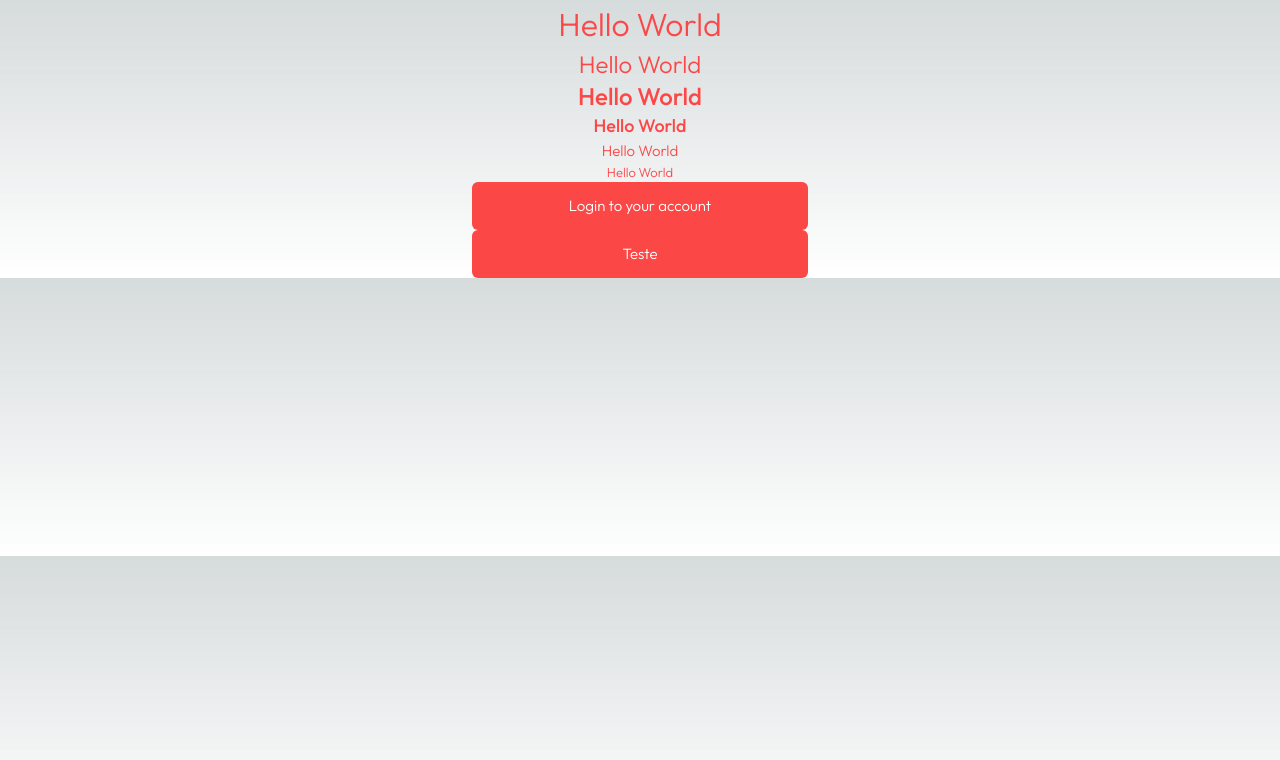
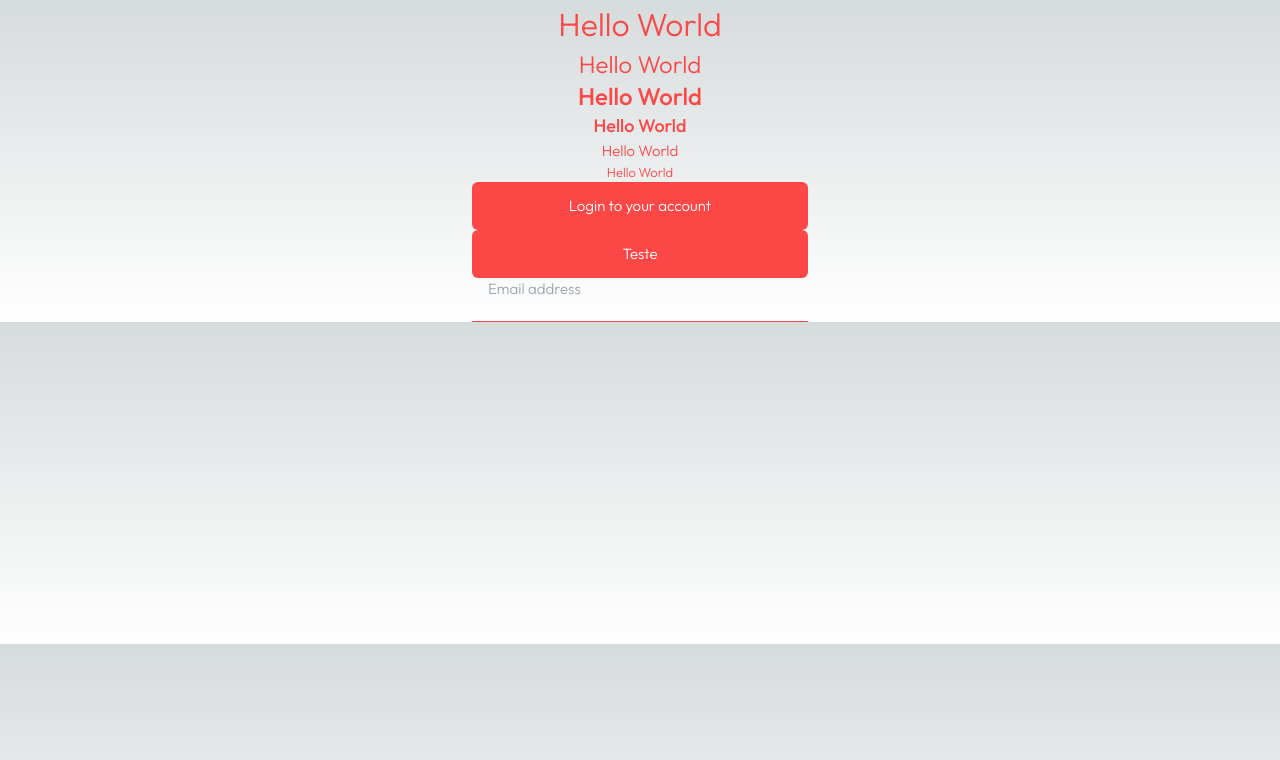
Before and after one commit to Cunhat/entertainment-app-clerk-drizzle, a Next.js app: page / in a window 1280 px wide. Shown: the top 760 px of the page. Built offline with nearby package versions, Linux system fonts and the light colour scheme.

Commit message:
Add Input component WIP

```diff
--- a/src/app/page.tsx
+++ b/src/app/page.tsx
@@ -2,6 +2,7 @@ import Image from "next/image";
 import { Heading } from "@/components/ui/Heading";
 import { Body } from "@/components/ui/Body";
 import { Button, ButtonStyles } from "@/components/ui/Button";
+import { Input } from "@/components/ui/Input";
 
 export default function Home() {
   return (
@@ -26,6 +27,7 @@ export default function Home() {
       </Body>
       <Button>Login to your account</Button>
       <button className={ButtonStyles()}>Teste</button>
+      <Input placeholder="Email address" />
     </main>
   );
 }
--- /dev/null
+++ b/src/components/ui/Input.tsx
@@ -0,0 +1,16 @@
+import React from "react";
+
+interface InputProps extends React.HTMLAttributes<HTMLInputElement> {}
+
+export const Input = React.forwardRef<HTMLInputElement, InputProps>(
+  ({ ...props }, ref) => {
+    return (
+      <input
+        ref={ref}
+        {...props}
+        required
+        className="w-[336px] caret-custom-red pb-5 pl-4 bg-transparent border-b-[1px] border-b-custom-bue-200 focus:border-b-white invalid:border-b-custom-red border-purple-600 focus:outline-none  focus:ring-0  text-white font-light text-[15px]"
+      />
+    );
+  }
+);
```
